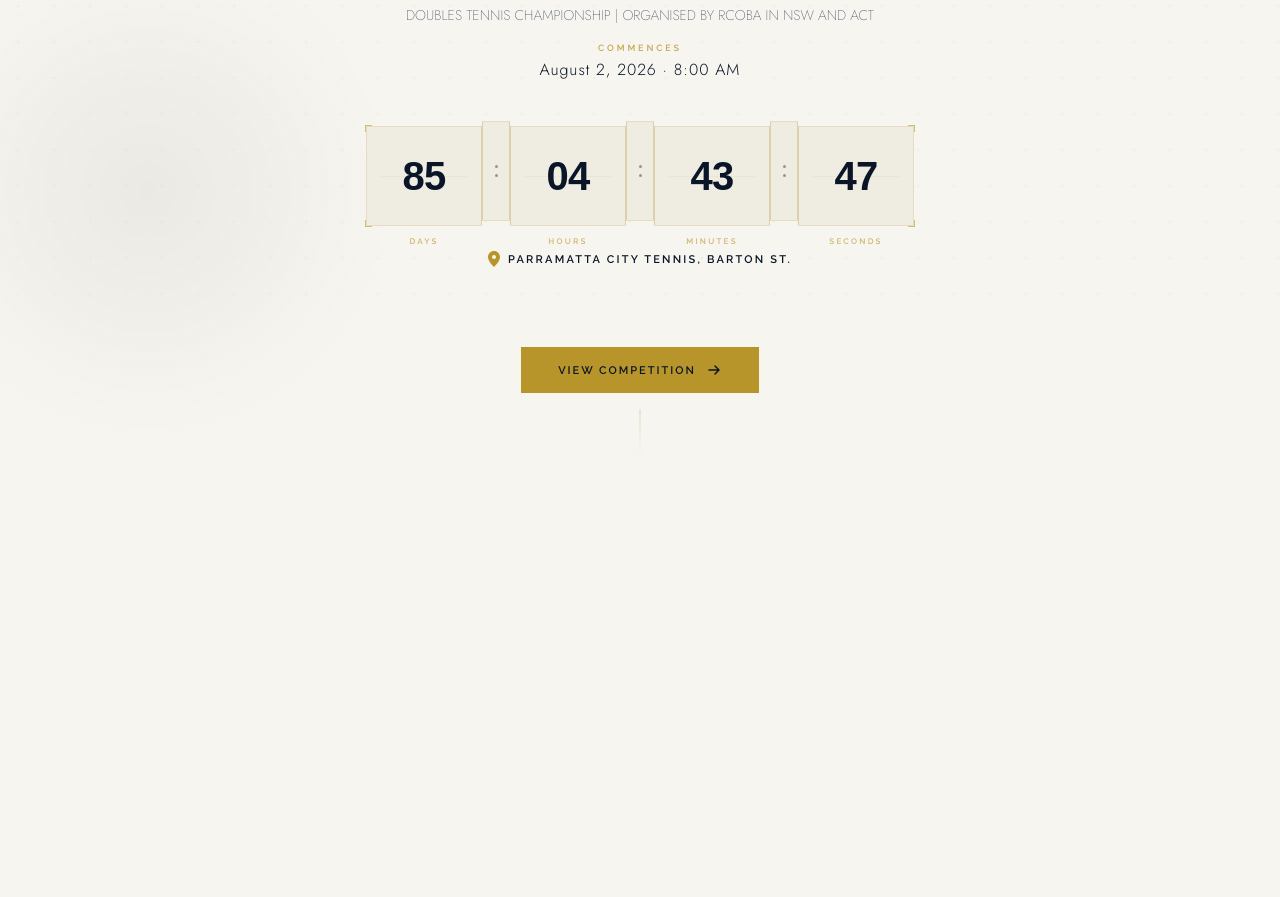
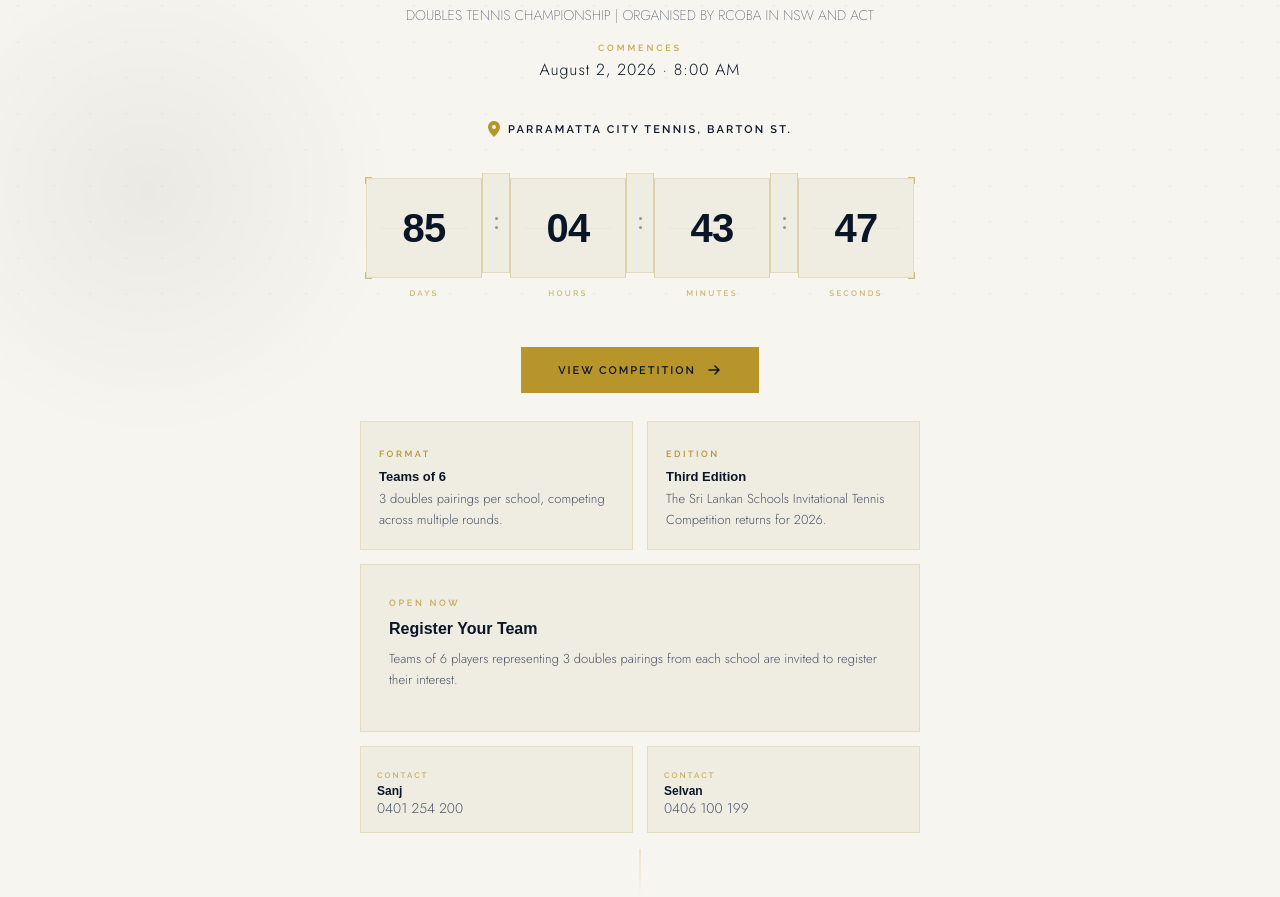
Before and after one commit to dmitridrozdov/sydney-cup, a Next.js app: page / in a window 1280 px wide. Shown: the part 480-1377 px from the top of the page. Before the commit the page ends 937 px from the top, so only its background shows below. Built offline with nearby package versions, Linux system fonts and the light colour scheme; a web font is replaced by a local one.

Commit message:
Update page.tsx

```diff
--- a/app/page.tsx
+++ b/app/page.tsx
@@ -75,10 +75,7 @@ export default function Home() {
           <span className={styles.dateValue}>August 2, 2026 · 8:00 AM</span>
         </div>
 
-        {/* Countdown */}
-        <Countdown targetDate="2026-08-02T08:00:00" />
-
-        <div className={styles.venueBlock}>
+         <div className={styles.venueBlock}>
           <svg width="12" height="16" viewBox="0 0 12 16" fill="none">
             <path
               d="M6 0C2.69 0 0 2.69 0 6c0 4.5 6 10 6 10s6-5.5 6-10c0-3.31-2.69-6-6-6zm0 8a2 2 0 1 1 0-4 2 2 0 0 1 0 4z"
@@ -87,6 +84,9 @@ export default function Home() {
           </svg>
           <span>Parramatta City Tennis, Barton St.</span>
         </div>
+
+        {/* Countdown */}
+        <Countdown targetDate="2026-08-02T08:00:00" />
 
         {/* CTA */}
         <div className={styles.ctaBlock}>
@@ -98,6 +98,51 @@ export default function Home() {
           </a>
         </div>
 
+        {/* Section divider */}
+        <div className={styles.sectionDivider}>
+          <span className={styles.divLine} />
+          <span className={styles.divDiamond} />
+          <span className={styles.divLine} />
+        </div>
+
+        {/* Info cards */}
+        <div className={styles.infoGrid}>
+          <div className={styles.infoCard}>
+            <span className={styles.icLabel}>Format</span>
+            <div className={styles.icTitle}>Teams of 6</div>
+            <p className={styles.icBody}>3 doubles pairings per school, competing across multiple rounds.</p>
+          </div>
+          <div className={styles.infoCard}>
+            <span className={styles.icLabel}>Edition</span>
+            <div className={styles.icTitle}>Third Edition</div>
+            <p className={styles.icBody}>The Sri Lankan Schools Invitational Tennis Competition returns for 2026.</p>
+          </div>
+        </div>
+
+        {/* Register banner */}
+        <div className={styles.registerBanner}>
+          <span className={styles.regEyebrow}>Open Now</span>
+          <div className={styles.regTitle}>Register Your Team</div>
+          <p className={styles.regBody}>
+            Teams of 6 players representing 3 doubles pairings from each school
+            are invited to register their interest.
+          </p>
+        </div>
+
+        {/* Contacts */}
+        <div className={styles.contactGrid}>
+          <div className={styles.contactCard}>
+            <span className={styles.ccLabel}>Contact</span>
+            <div className={styles.ccName}>Sanj</div>
+            <div className={styles.ccPhone}>0401 254 200</div>
+          </div>
+          <div className={styles.contactCard}>
+            <span className={styles.ccLabel}>Contact</span>
+            <div className={styles.ccName}>Selvan</div>
+            <div className={styles.ccPhone}>0406 100 199</div>
+          </div>
+        </div>
+
         {/* Tennis court decorative line */}
         <div className={styles.courtLine} />
       </div>
```
